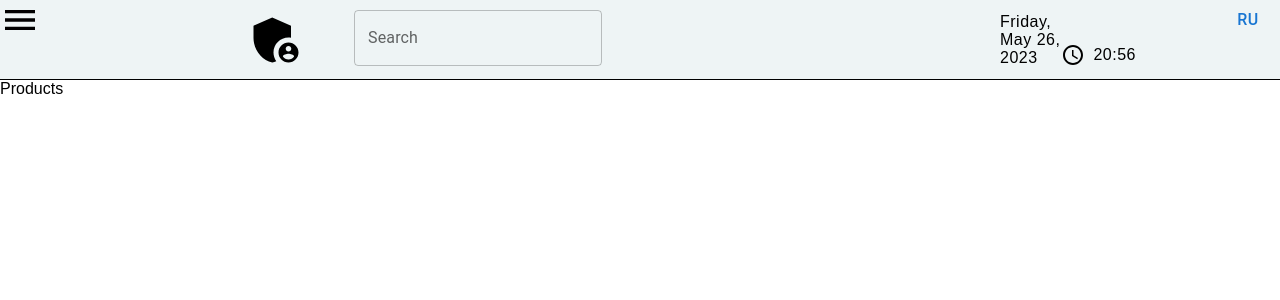
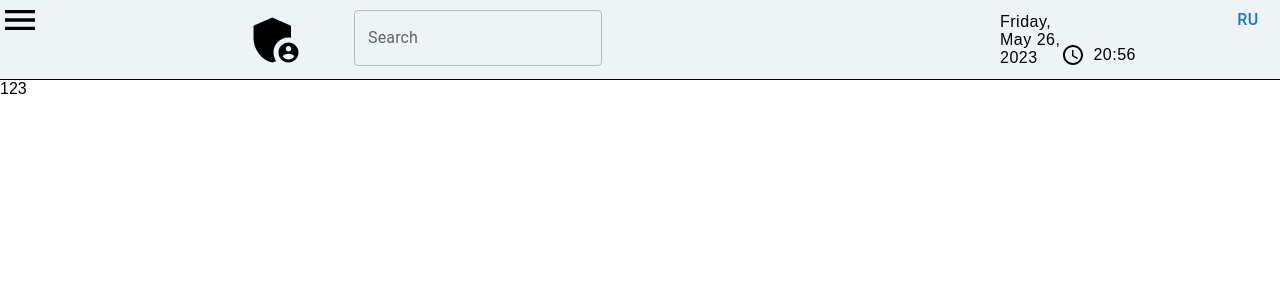
Before and after one commit to Flowerinno/dzen-code-test, a React (Create React App) app: page /products in a window 1280 px wide. Shown: the top 300 px of the page. Built offline with nearby package versions, Linux system fonts and the light colour scheme.

Commit message:
configure products page

```diff
--- /dev/null
+++ b/src/components/layout/modules/Products/ProductsComponent.tsx
@@ -0,0 +1,15 @@
+
+
+import styles from './ProductsList.module.scss'
+
+import { useAppSelector } from '@redux/hooks';
+import { useTranslation } from 'react-i18next';
+
+const ProductsComponent = () => {
+	const { t } = useTranslation();
+
+
+	return <div>123</div>
+}
+
+export default ProductsComponent;
--- a/src/pages/Products.tsx
+++ b/src/pages/Products.tsx
@@ -1,11 +1,8 @@
-
-
-
-import React from 'react'
+import ProductsComponent from '@components/layout/modules/Products/ProductsComponent'
 
 const Products = () => {
   return (
-    <div>Products</div>
+    <ProductsComponent />
   )
 }
 
```
Also changed, not shown: src/components/layout/modules/Products/ProductsList.tsx (deleted, +0 -11 lines), src/components/layout/modules/Products/ProductsComponent.module.scss (added), src/components/layout/modules/Products/ProductsList.module.scss (deleted), 1 other file (tests, documents, lock files or other folders).
